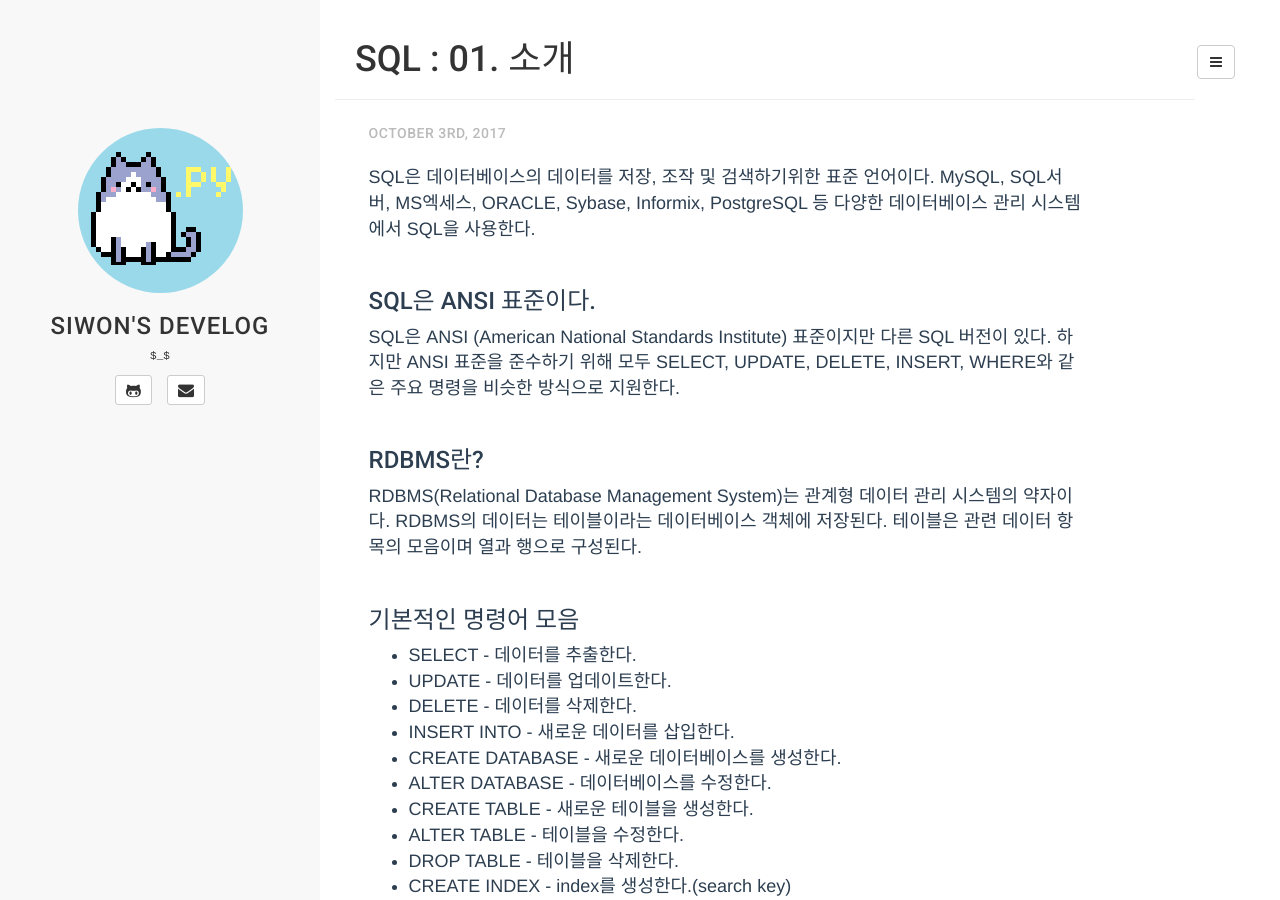
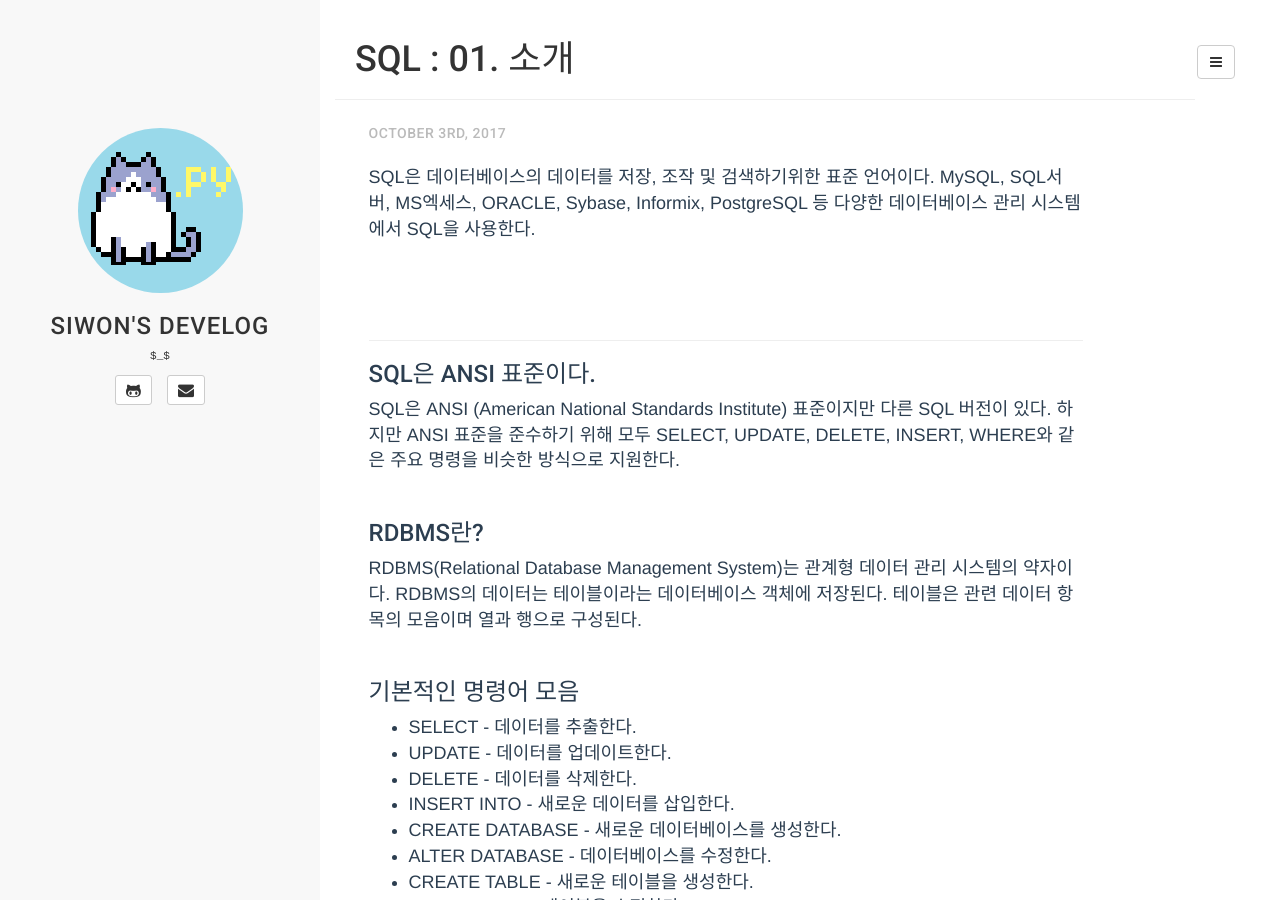
Before and after one commit to 2siwon/2siwon.github.io, a Jekyll site: the page built from _posts/2017-10-03-sql-001-intro.md, in a window 1280 px wide and 900 px high. Built offline with Jekyll 4.4.1, drawn with Linux system fonts in a browser that asks for light colours; comment, search, counter and statistics services are not loaded.

Commit message:
update files

```diff
--- a/_posts/2017-10-03-sql-001-intro.md
+++ b/_posts/2017-10-03-sql-001-intro.md
@@ -7,7 +7,9 @@
 ---
 
 
-SQL은 데이터베이스의 데이터를 저장, 조작 및 검색하기위한 표준 언어이다. MySQL, SQL서버, MS엑세스, ORACLE, Sybase, Informix, PostgreSQL 등 다양한 데이터베이스 관리 시스템에서 SQL을 사용한다.<br><br>
+SQL은 데이터베이스의 데이터를 저장, 조작 및 검색하기위한 표준 언어이다. MySQL, SQL서버, MS엑세스, ORACLE, Sybase, Informix, PostgreSQL 등 다양한 데이터베이스 관리 시스템에서 SQL을 사용한다.<br><br><br><br>
+
+<hr>
 
 ### SQL은 ANSI 표준이다.
 
```
Also changed, not shown: _posts/2017-10-03-sql-002.md (+2 -1 lines), _posts/2017-10-07-sql-003.md (+2 -1 lines), _posts/2017-10-07-sql-004.md (+2 -1 lines), _posts/2017-10-07-sql-005.md (+2 -1 lines).
